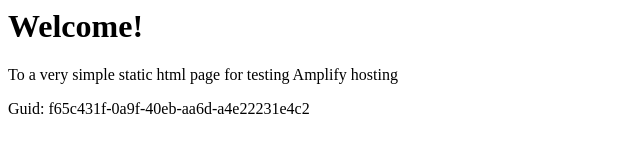
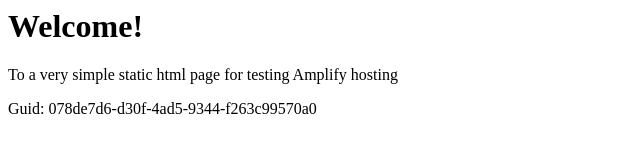
Before and after one commit to aws-aemilia-pdx/Github-PR-Commit-Integration-Test-DoNotTouch-GitHubWebhookPushCanaryTest-v1-beta-us-west-2, a website: page src/index.html in a window 1280 px wide. Shown: the full height of the page, 0-640 px from the left. Drawn offline with Linux system fonts and the light colour scheme.

Commit message:
commit from integ tests

```diff
--- a/src/index.html
+++ b/src/index.html
@@ -12,6 +12,6 @@
 <body>
     <h1>Welcome!</h1>
     <p>To a very simple static html page for testing Amplify hosting</p>
-    <p>Guid: f65c431f-0a9f-40eb-aa6d-a4e22231e4c2</p></body>
+    <p>Guid: 078de7d6-d30f-4ad5-9344-f263c99570a0</p></body>
 
 </html>
```
